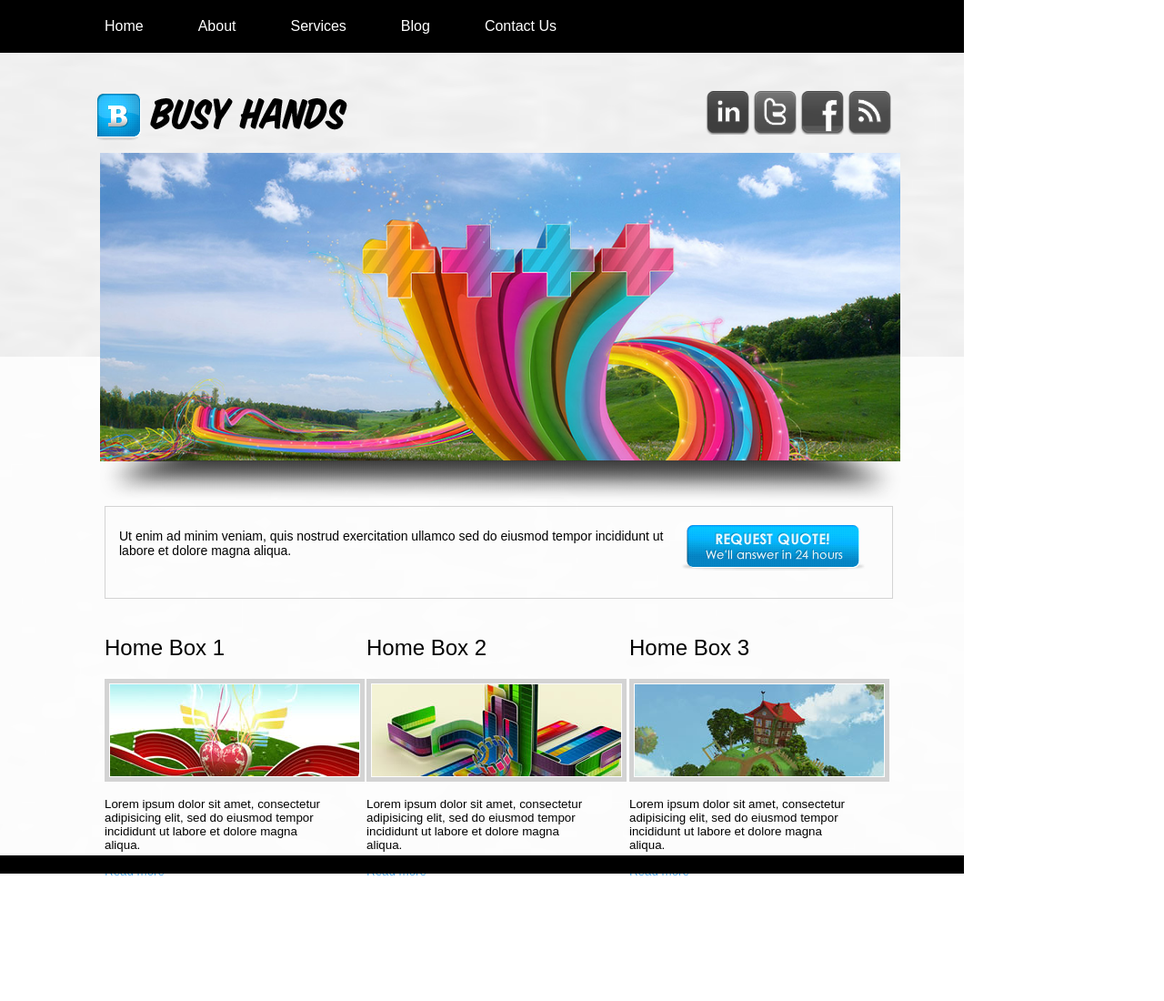
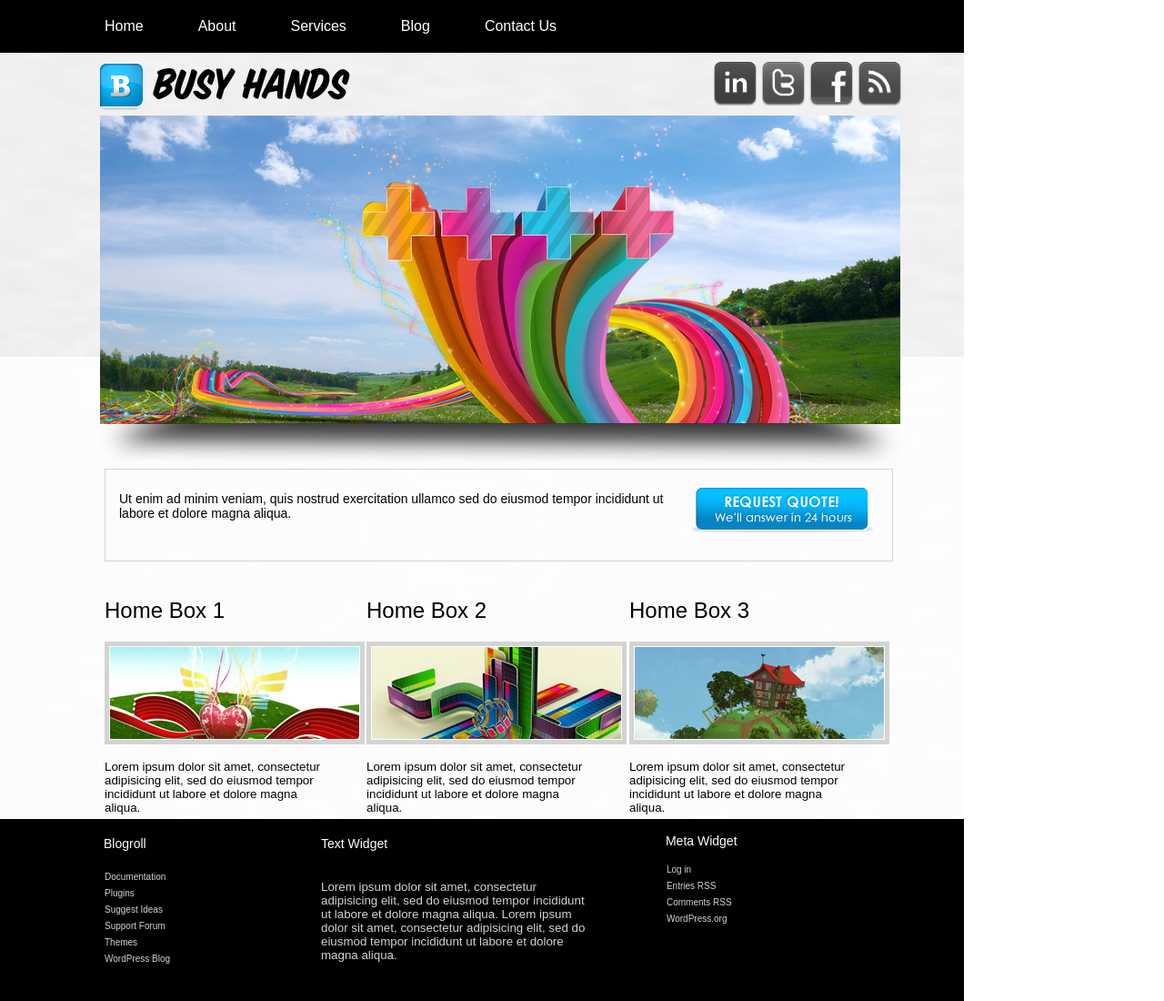
Before and after one commit to lawrencetran1/WDI-Homework, a plain HTML site: page week1/day3/busy-hands-lab/html-css-lab-blank/index.html in a window 1280 px wide. Shown: the whole page at 91% size. Before the commit the page ends 965 px from the top, so only its background shows below. Drawn offline with Linux system fonts and the light colour scheme.

Commit message:
added footer for css homework

```diff
--- a/week1/day3/busy-hands-lab/html-css-lab-blank/css/style.css
+++ b/week1/day3/busy-hands-lab/html-css-lab-blank/css/style.css
@@ -2,8 +2,60 @@ body {
 	margin: 0;
 }
 
+.linkedin {
+	height: 48px;
+	width: 48px;
+	float: right;
+	margin-right: 5px;
+	margin-top: 10px;
+	background-image: url('../images/linkedin-grey.png');
+}
+
+.linkedin:hover {
+	background-image: url('../images/linkedin.png');
+}
+
+.twitter {
+	height: 48px;
+	width: 48px;
+	float: right;
+	margin-right: 5px;
+	margin-top: 10px;
+	background-image: url('../images/twitter-grey.png');
+}
+
+.twitter:hover {
+	background-image: url('../images/twitter.png');
+}
+
+.facebook {
+	height: 48px;
+	width: 48px;
+	float: right;
+	margin-right: 5px;
+	margin-top: 10px;
+	background-image: url('../images/facebook-grey.png');
+}
+
+.facebook:hover {
+	background-image: url('../images/facebook.png');
+}
+
+.rss {
+	height: 48px;
+	width: 48px;
+	float: right;
+	margin-right: 9px;
+	margin-top: 10px;
+	background-image: url('../images/rss-grey.png');
+}
+
+.rss:hover {
+	background-image: url('../images/rss.png');
+}
+
 #container {
-	height: 940px;
+	height: 900px;
 	width: 1000px;
 	position: relative;
 }
@@ -52,10 +104,20 @@ body {
 	color: yellow;
 }
 
-#box1 {
-	padding-left: 100px;
-	padding-top: 100px;
+#logo {
+	height: 50px;
+	width: 0px;
+	margin-top: 9px;
+	margin-left: 103px;
+	position: relative;
+	float: left;
 }
+
+/*#box1 {
+	width: 865px;
+	height: 50px;
+	position: relative;
+}*/
 
 #box2 {
 	width: 865px;
@@ -115,10 +177,85 @@ body {
 	font-size: 24px;
 }
 
+#blogroll {
+	position: relative;
+	width: 33.3%;
+	height: 100%;
+	float: left;
+}
+
+#blogroll h4 {
+	font: message-box;
+	font-size: 14px;
+	color: white;
+	margin-left: 114px;
+}
+
+#blogroll li a {
+	text-decoration: none;
+	color: lightgray;
+	font: -webkit-mini-control;
+	font-size: 10px;
+	margin-left: 75px
+}
+
+#textwidget {
+	position: relative;
+	width: 33.3%;
+	height: 100%;
+	float: left;
+}
+
+#textwidget h4 {
+	font: message-box;
+	font-size: 14px;
+	color: white;
+}
+
+#textwidget p {
+	color: lightgray;
+}
+
+#metawidget {
+	position: relative;
+	width: 200px;
+	height: 100%;
+	float: right;
+	margin-right: -226px;
+  	margin-top: -56px;
+}
+
+#metawidget h4 {
+	font: message-box;
+	font-size: 14px;
+	color: white;
+}
+
+#metawidget ul {
+	list-style-type: none
+}
+
+#meta {
+	position: relative;
+	margin-left: -39px;
+	margin-top: 0px;
+}
+
+#metawidget li a {
+	text-decoration: none;
+	color: lightgray;
+	font: -webkit-mini-control;
+	font-size: 10px;
+	float: left;
+	margin-right: 0px;
+}
+
 #float-right {
 	float: right;
-	margin-right: 20px;
+	margin-right: -30px;
+	padding: 0px 10px;
 }
+
 
 #float-left {
 	float: left;
@@ -146,7 +283,7 @@ body {
 
 #footer {
 	width: 1060px;
-	height: 20px;
+	height: 200px;
 	margin-bottom: 0;
 	background-color: black;
 	position: absolute;
@@ -173,5 +310,5 @@ body {
 
 #quote {
 	margin-top: 20px;
-	margin-right: 10px;
+	margin-right: 40px;
 }
--- a/week1/day3/busy-hands-lab/html-css-lab-blank/index.html
+++ b/week1/day3/busy-hands-lab/html-css-lab-blank/index.html
@@ -15,7 +15,6 @@
 <!-- navigation bar -->
 <div id="nav">
 	<ul>
-		<div id="emptybox"></div>
 		<li><a href="#">Home</a></li>
 		<li><a href="#">About</a></li>
 		<li><a href="#">Services</a></li>
@@ -25,18 +24,13 @@
 </div>
 
 <!-- logo -->
-<div id="box1">
 
-	<img id="logo" src="images/logo.png">
+<div id="logo"><img src="images/logo.png"></div>
 
-		<div id="float-right">
-			<img id="linkedin" src="images/linkedin-grey.png">
-			<img id="twitter" src="images/twitter-grey.png">
-			<img id="facebook" src="images/facebook-grey.png">
-			<img id="rss" src="images/rss-grey.png">
-		</div>
-
-</div>
+<a href="#"><div class="rss"></div></a>
+<a href="#"><div class="facebook"></div></a>
+<a href="#"><div class="twitter"></div></a>
+<a href="#"><div class="linkedin"></div></a>
 
 <!-- banner -->
 <img id="banner" src="images/photobanner.png">
@@ -47,7 +41,7 @@
 
 	<div id="float-left"><p>Ut enim ad minim veniam, quis nostrud exercitation ullamco sed do eiusmod tempor incididunt ut labore et dolore magna aliqua.</p></div>
 	<div id="float-right">
-		<img id="quote" src="images/button_blurb.png">
+		<a href="#"><img id="quote" src="images/button_blurb.png"></a>
 	</div>
 
 </div>
@@ -84,7 +78,41 @@
 
 </div>
 </div>
-<div id="footer"></div>
+
+<div id="footer">
+
+	<div id="blogroll">
+		<h4>Blogroll</h4>
+		<ul>
+			<li><a href="">Documentation</a></li>
+			<li><a href="">Plugins</a></li>
+			<li><a href="">Suggest Ideas</a></li>
+			<li><a href="">Support Forum</a></li>
+			<li><a href="">Themes</a></li>
+			<li><a href="">WordPress Blog</a></li>
+		</ul>
+	</div>
+	<div id="textwidget">
+		<h4>Text Widget</h4>
+		<div id="small-left"><p>Lorem ipsum dolor sit amet, consectetur adipisicing elit, sed do eiusmod
+		tempor incididunt ut labore et dolore magna aliqua. Lorem ipsum dolor sit amet, consectetur adipisicing elit, sed do eiusmod
+		tempor incididunt ut labore et dolore magna aliqua.</p>
+	</div>
+	<div id="metawidget">
+		<h4>Meta Widget</h4>
+		<div id="meta">
+			<ul>
+				<li><a href="">Log in</a></li><br>
+				<li><a href="">Entries RSS</a></li><br>
+				<li><a href="">Comments RSS</a></li><br>
+				<li><a href="">WordPress.org</a></li>
+			</ul>
+		</div>
+	</div>
+
+</div>
+
+
 </div>
 
 </body>
```
Also changed, not shown: 1 other file.
